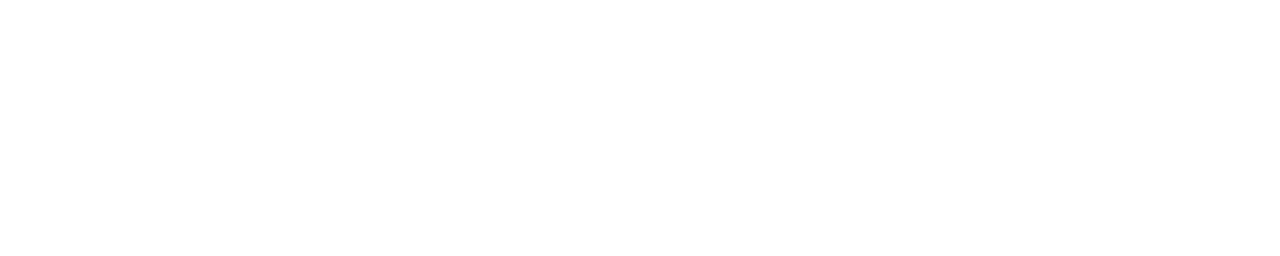
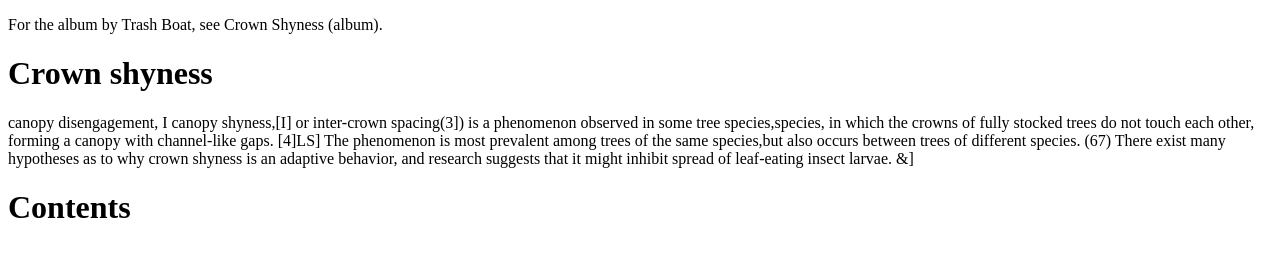
Before and after one commit to glorvens/glorvens.github.io, a plain HTML site: page exercises/wiki-page-1/index.html in a window 1280 px wide. Drawn offline with Linux system fonts and the light colour scheme.

Commit message:
wiki-page-1

```diff
--- a/exercises/wiki-page-1/index.html
+++ b/exercises/wiki-page-1/index.html
@@ -3,9 +3,20 @@
 <head>
     <meta charset="UTF-8">
     <meta name="viewport" content="width=device-width, initial-scale=1.0">
-    <title>Document</title>
+    <title>Crown shyness</title>
 </head>
-<body>
+    <p>For the album by Trash Boat, see Crown Shyness (album).</p>
+    <h1>Crown shyness</h1>
 
-</body>
-</html>
+
+   canopy disengagement, I canopy shyness,[I] or inter-crown spacing(3])
+is a phenomenon observed in some tree species,species, in which the crowns
+of fully stocked trees do not touch each other, forming a canopy with
+channel-like gaps. [4]LS] The phenomenon is most prevalent among trees of the
+ same species,but also occurs between trees of different species. (67)
+ There exist many hypotheses as to why crown shyness is an adaptive behavior,
+ and research suggests that it
+ might inhibit spread of leaf-eating insect larvae. &]
+
+
+ <h1>Contents</h1>
```
